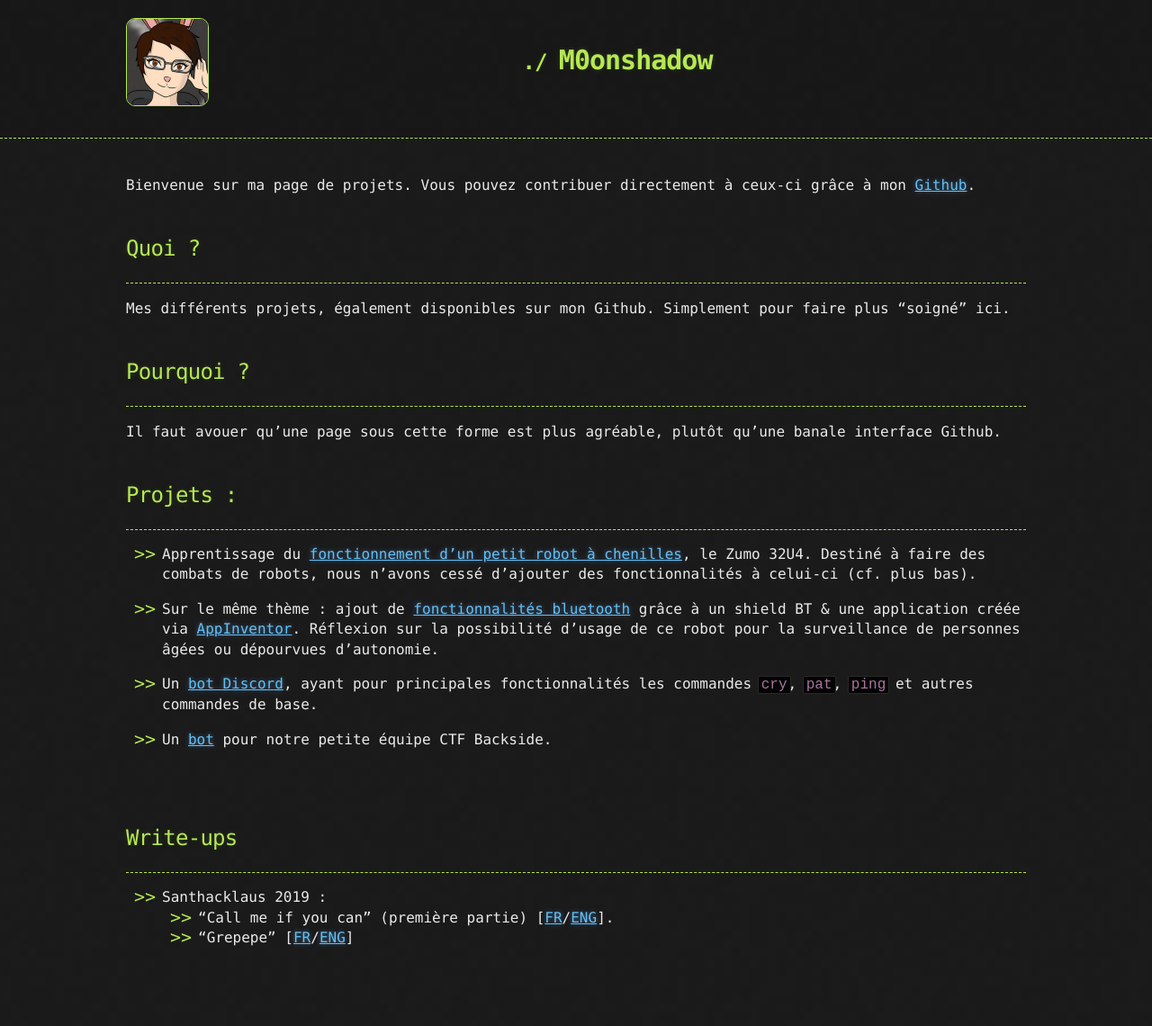
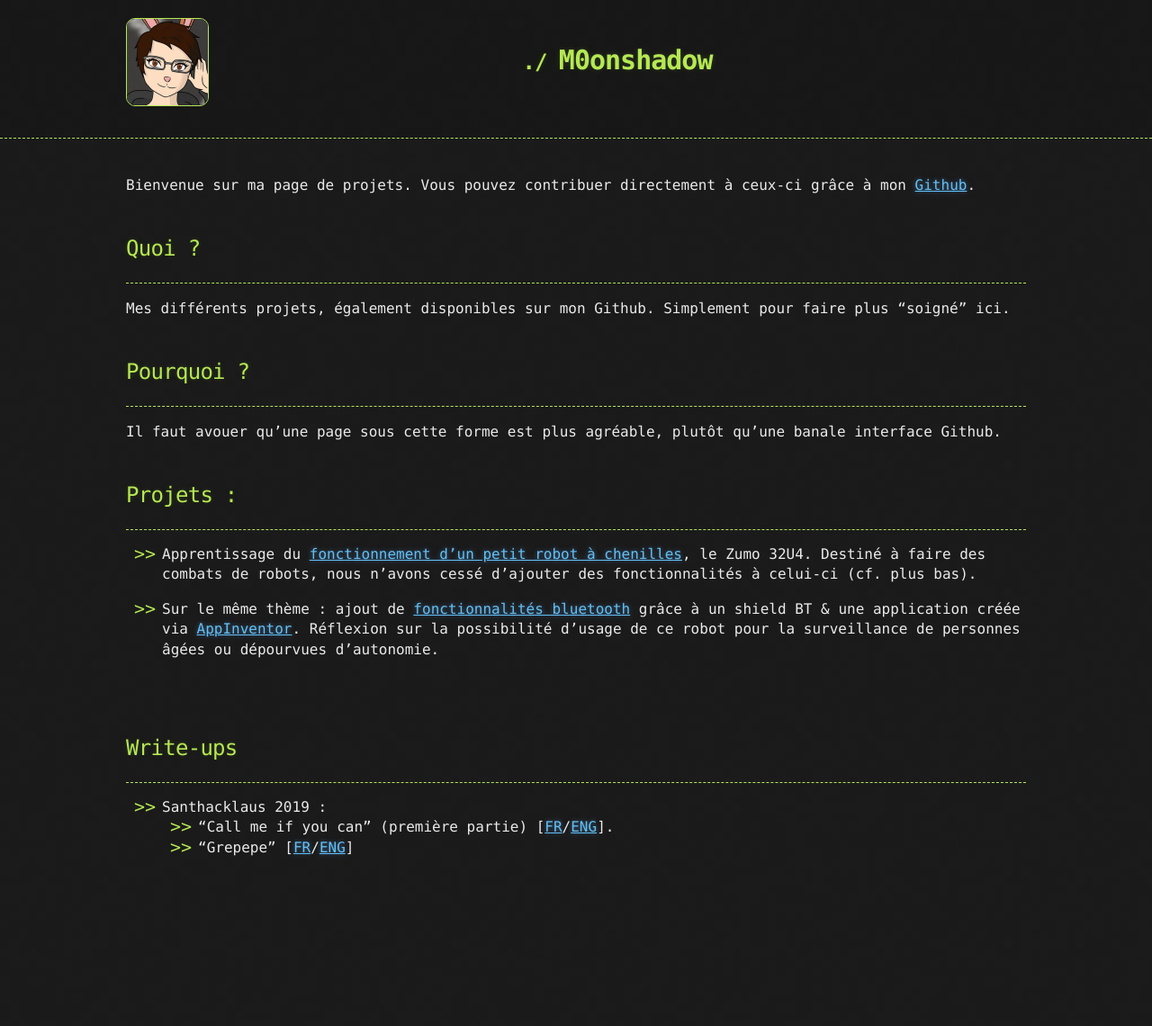
Before and after one commit to M0onshadow/M0onshadow.github.io, a Jekyll site: the page built from index.md, in a window 1280 px wide. Shown: the whole page at 90% size. Built offline with Jekyll 4.4.1, drawn with Linux system fonts in a browser that asks for light colours; the repository's description, which GitHub fills in, is left out; after the commit the page ends 1040 px from its top, so only the background shows below that.

Commit message:
Update index.md

```diff
--- a/index.md
+++ b/index.md
@@ -28,10 +28,6 @@ Destiné à faire des combats de robots, nous n'avons cessé d'ajouter des fonct
 
 - Sur le même thème : ajout de [fonctionnalités bluetooth](https://github.com/M0onshadow/zumo32u4/tree/master/bluetooth) grâce à un shield BT & une application créée via [AppInventor](https://appinventor.mit.edu). Réflexion sur la possibilité d'usage de ce robot pour la surveillance de personnes âgées ou dépourvues d'autonomie.
 
-- Un [bot Discord](https://github.com/M0onshadow/discord-bot), ayant pour principales fonctionnalités les commandes `cry`, `pat`, `ping` et autres commandes de base.
-
-- Un [bot](https://github.com/M0onshadow/Rebirth_bot) pour notre petite équipe CTF Backside.
-
 <br/>
 <br/>
 
```
